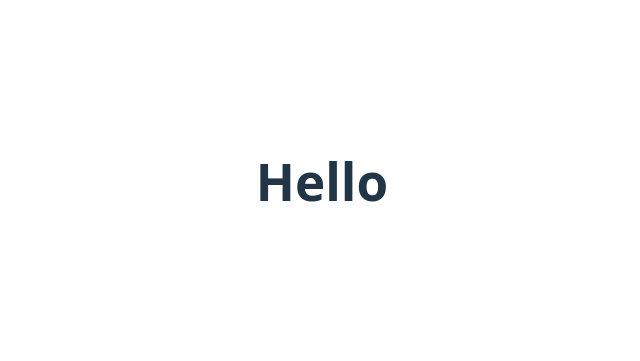
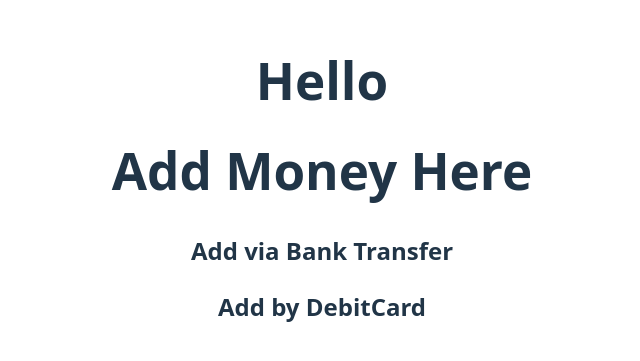
Before and after one commit to Hinaaa/Banking_Application, a React (Vite) app in the folder frontend/: page /addmoney in a window 1280 px wide. Before the commit this address had no page. Shown: the part 219-580 px from the top of the page, without its empty margins (318-958 px from the left). Built offline with nearby package versions, Linux system fonts and the light colour scheme.

Commit message:
payment add and send money pages and components added for structure

```diff
--- a/frontend/src/App.tsx
+++ b/frontend/src/App.tsx
@@ -8,6 +8,8 @@ import Home from "./page/Home.tsx";
 import RegisterAccount from "./page/RegisterAccount.tsx";
 import Dashboard from "./page/Dashboard.tsx";
 import ViewAccountDetails from "./page/ViewAccountDetails.tsx";
+import AddMoneyPayment from "./page/AddMoneyPayment.tsx";
+import SendMoney from "./page/SendMoney.tsx";
 
 function App() {
 
@@ -22,6 +24,8 @@ function App() {
           <Route path="/registeraccount" element={<RegisterAccount />}/>
           <Route path="/dashboard" element={<Dashboard />} />
           <Route path="/viewaccountdetails" element={<ViewAccountDetails />} />
+          <Route path="/addmoney" element={<AddMoneyPayment/>}/>
+            <Route path="/sendmoney" element={<SendMoney/>}/>
         </Routes>
     </>
   )
--- /dev/null
+++ b/frontend/src/page/AddMoneyPayment.tsx
@@ -0,0 +1,9 @@
+export default function AddMoneyPayment() {
+    return(
+        <>
+            <h1>Add Money Here</h1>
+            <h2>Add via Bank Transfer</h2>
+            <h2>Add by DebitCard</h2>
+        </>
+    )
+}
--- a/frontend/src/page/Dashboard.tsx
+++ b/frontend/src/page/Dashboard.tsx
@@ -11,10 +11,21 @@ export default function Dashboard() {
         const numericId = Number(stored);
         navigate(`/viewaccountdetails?user_id=${numericId}`) //Include the user_id query param
     }
+    //a payment block here
+    //payment add money logic
+    const handleAddMoneyPayment = () => {
+        navigate("/addmoney")
+    }
+    //send Moeny
+    const handleSendMoneyPayment = () => {
+        navigate("/sendmoney")
+    }
     return (
         <>
-            <h1>Im dashboard</h1>
+            <h1>Welcome to your Dashboard</h1>
             <button onClick={handleViewAccountDetails}>View Account Details</button>
+            <button onClick={handleAddMoneyPayment}>Add Money</button>
+            <button onClick={handleSendMoneyPayment}>Send Money</button>
         </>
     )
 }
--- /dev/null
+++ b/frontend/src/page/SendMoney.tsx
@@ -0,0 +1,8 @@
+export default function SendMoney() {
+    return(
+        <>
+        <h1>Send Money</h1>
+            <h2>Bank Transfer</h2>
+        </>
+    )
+}
```
Also changed, not shown: frontend/src/component/AccountManagement.tsx (added).
